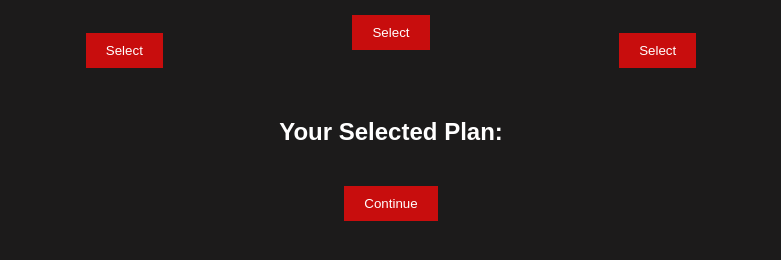
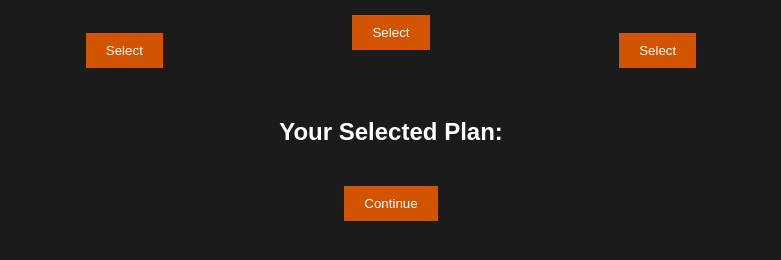
Before and after one commit to harishh09/Movies, a plain HTML site: page subscription.html in a window 1280 px wide. Shown: the part 264-524 px from the top of the page, without its empty margins (249-1030 px from the left). Drawn offline with Linux system fonts and the light colour scheme.

Commit message:
Update subscription.css

```diff
--- a/subscription.css
+++ b/subscription.css
@@ -38,7 +38,7 @@ body {
   }
 
   .btn-select {
-    background-color: rgba(216, 13, 13, 0.917);
+    background-color: #D35400;
     color: white;
     border: none;
     padding: 10px 20px;
@@ -52,7 +52,7 @@ body {
   }
 
   .btn-submit {
-    background-color: rgba(216, 13, 13, 0.917);
+    background-color: #D35400;
     color: white;
     border: none;
     padding: 10px 20px;
```
